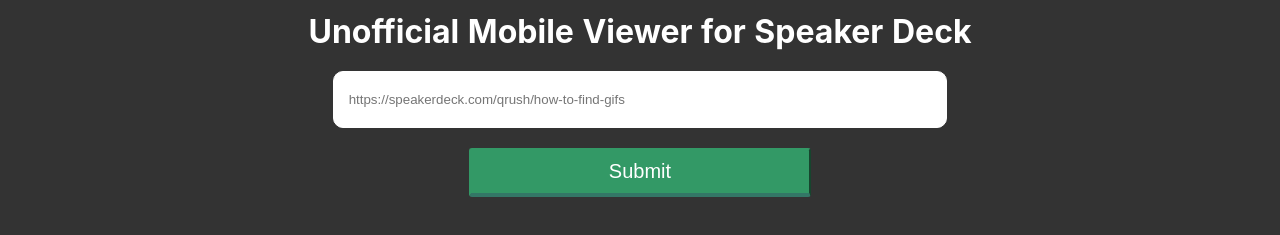
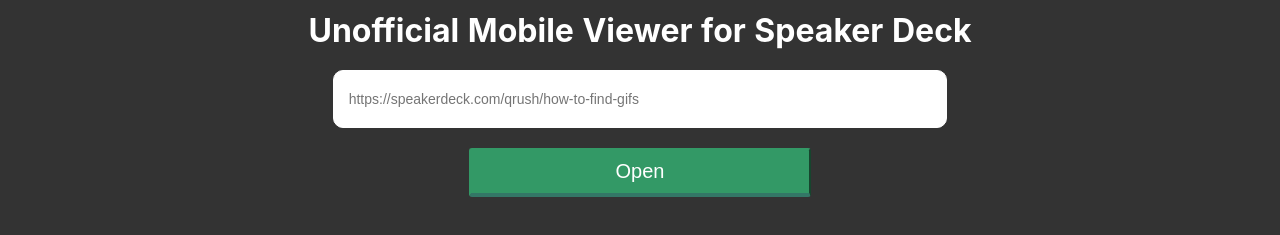
Before and after one commit to YuheiNakasaka/speakerdeck-mobile, a Nuxt app: page / in a window 1280 px wide. Shown: the part 287-522 px from the top of the page. Built offline with nearby package versions, Linux system fonts and the light colour scheme.

Commit message:
setup for dynamic routing in firebase

```diff
--- a/components/Slides.vue
+++ b/components/Slides.vue
@@ -148,6 +148,7 @@
       button {
         width: 100%;
         padding: 20px 25px;
+        background: #396;
         color: #fff;
         font-size: 20px;
       }
--- a/nuxt.config.js
+++ b/nuxt.config.js
@@ -6,7 +6,7 @@
     title: 'Mobile Speaker Deck',
     meta: [
       { charset: 'utf-8' },
-      { name: 'viewport', content: 'width=device-width, initial-scale=1' },
+      { name: 'viewport', content: 'width=device-width, initial-scale=1, minimum-scale=1, maximum-scale=1, user-scalable=no' },
       { hid: 'description', name: 'description', content: 'Nuxt.js project' }
     ],
     link: [
@@ -35,6 +35,12 @@
       }
     }
   },
+  generate: {
+    fallback: true,
+  },
+  router: {
+    fallback: true,
+  },
   modules: [
     '@nuxtjs/pwa',
   ],
--- a/package.json
+++ b/package.json
@@ -6,7 +6,7 @@
   "private": true,
   "scripts": {
     "dev": "nuxt",
-    "build": "nuxt build",
+    "build": "nuxt build --spa",
     "start": "nuxt start",
     "generate": "nuxt generate",
     "lint": "eslint --ext .js,.vue --ignore-path .gitignore .",
--- a/pages/index.vue
+++ b/pages/index.vue
@@ -9,7 +9,7 @@
         <div class="form">
           <input type="search" v-model="url" placeholder="https://speakerdeck.com/qrush/how-to-find-gifs"/>
           <div class="btn">
-            <button @click="submit">Submit</button>
+            <button @click="submit">Open</button>
           </div>
         </div>
       </div>
@@ -65,6 +65,7 @@
       background-color: #fff;
       border: 1px solid #fff;
       outline: none;
+      font-size: 14px;
     }
     .btn {
       width: 100%;
```
Also changed, not shown: firebase.json, 2 other files (tests, documents, lock files or other folders).
